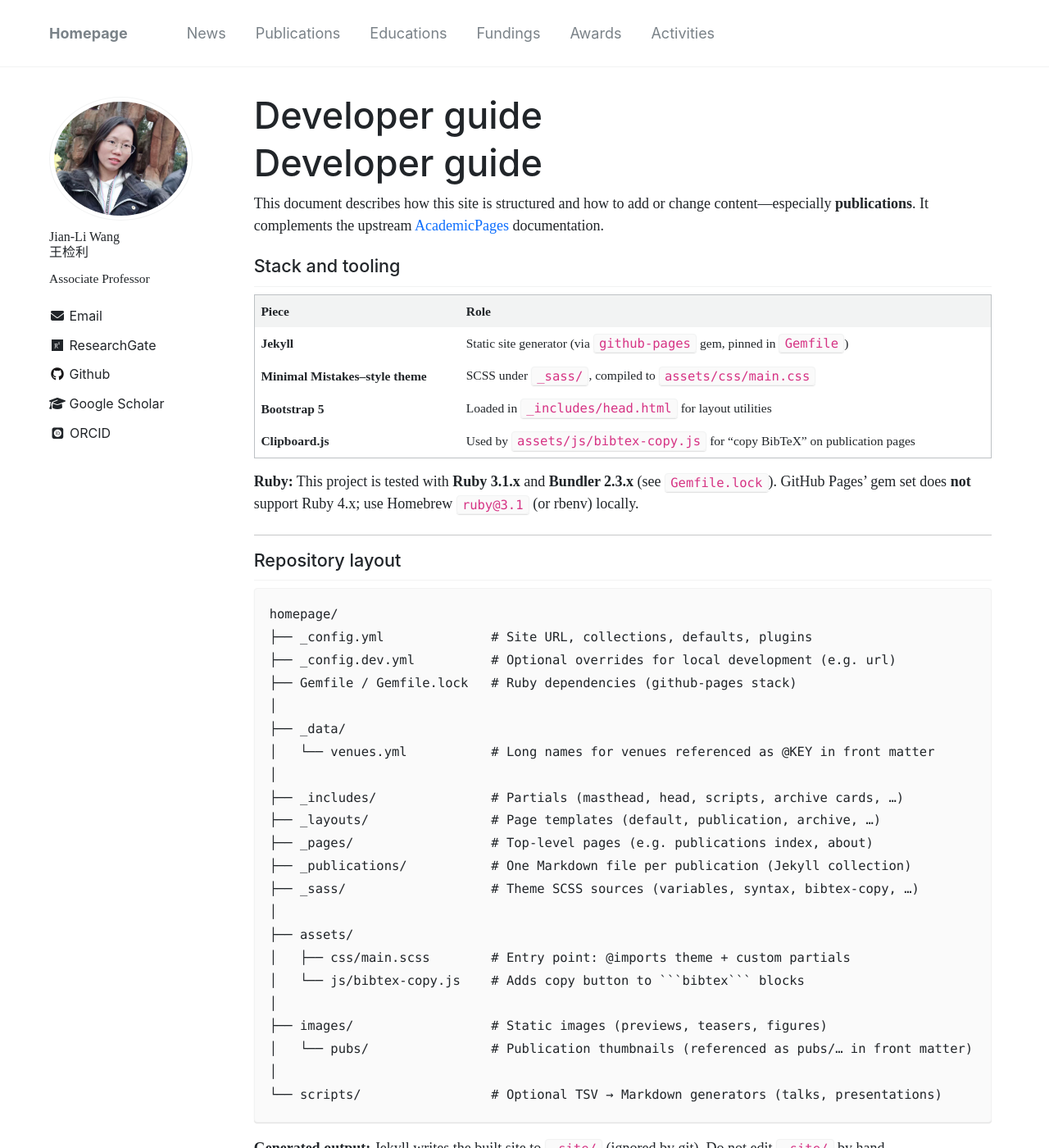
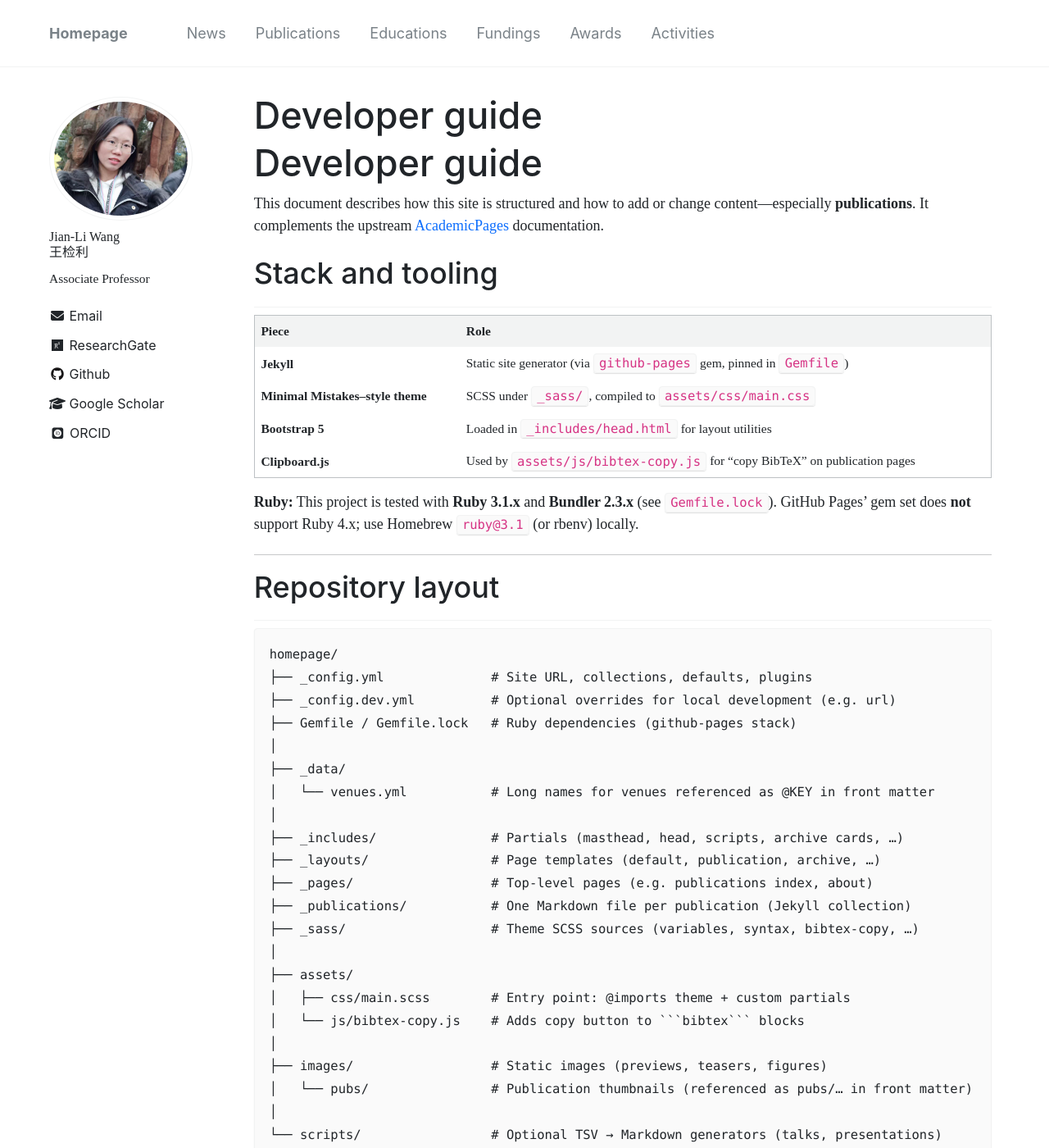
Before and after one commit to wangjianli123/wangjianli123.github.io, a Jekyll site: the page built from DEV.md, in a window 1280 px wide and 1400 px high. Shown: the whole window at 82% size. Built offline with Jekyll 4.4.1, drawn with Linux system fonts in a browser that asks for light colours; nearby versions of some CDN libraries; some web fonts are replaced; our own code applies the rules of GitHub Pages for plain Markdown files; comment, search, counter and statistics services are not loaded.

Commit message:
Update main.scss

```diff
--- a/assets/css/main.scss
+++ b/assets/css/main.scss
@@ -157,17 +157,6 @@ table {
   padding-right: 0;
 }
 
-html {
-  font-size: 18px;  /* 原来一般是16px，这里整体缩小 */
-}
-
-.page__content h2 {
-  font-size: 1.2rem;
-}
-
-.page__content h3 {
-  font-size: 1.1rem;
-}
 
 /* 保持导航居中，但调整对齐 */
 .masthead__inner-wrap {
```
